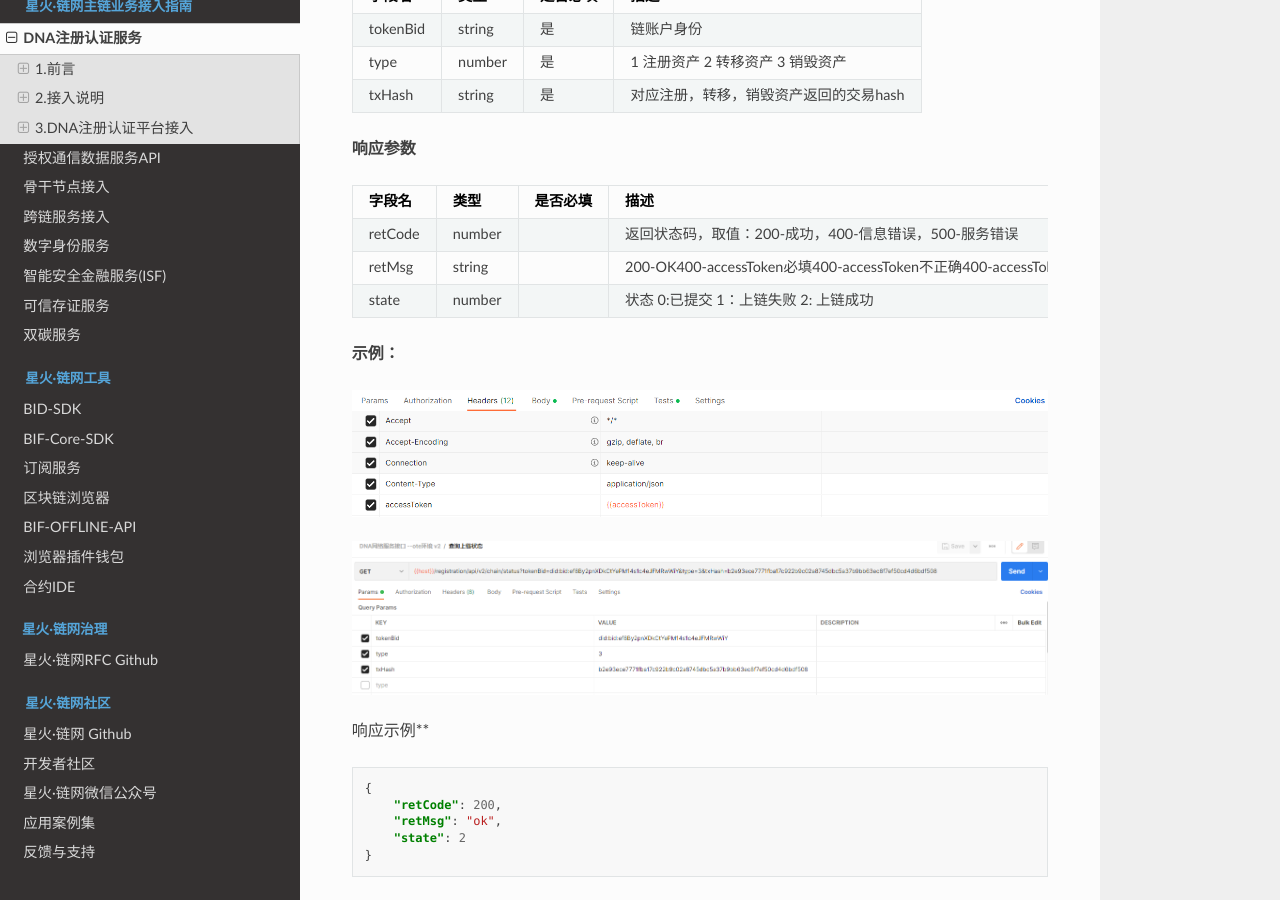
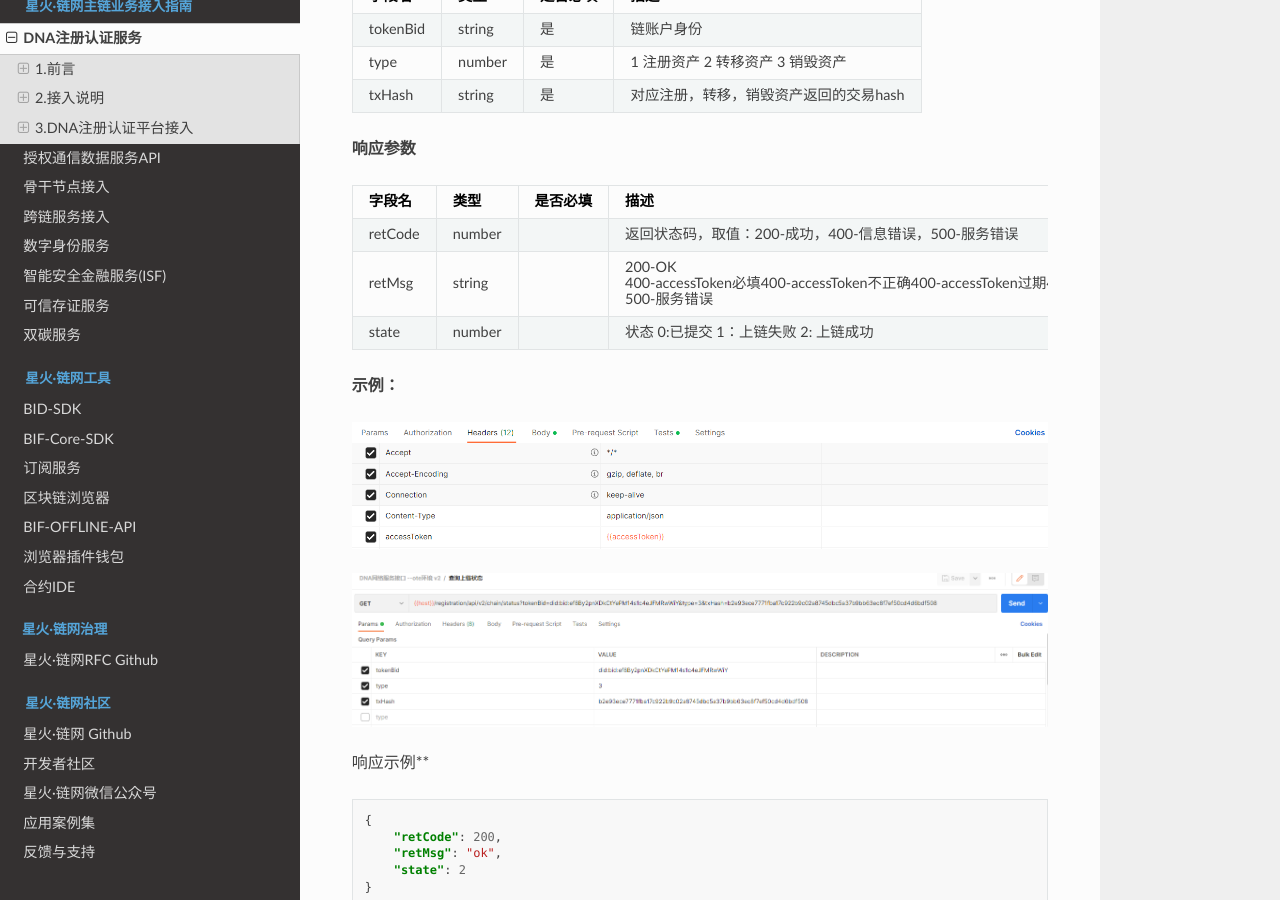
Before and after one commit to caict-4iot-dev/bif-doc, a Sphinx documentation site: the page built from docs/source/business/dna.md, in a window 1280 px wide and 900 px high, scrolled down 34054 px. Built offline with Sphinx 7.4.7 and the Read the Docs theme 2.0.0, drawn with Linux system fonts in a browser that asks for light colours.

Commit message:
add file

```diff
--- a/docs/source/business/dna.md
+++ b/docs/source/business/dna.md
@@ -1211,7 +1211,7 @@ https://{url}/registration/api/v2/chain/status
 | **字段名** | **类型** | **是否必填** | **描述**                                                     |
 | ---------- | -------- | ------------ | ------------------------------------------------------------ |
 | retCode    | number   |              | 返回状态码，取值：200-成功，400-信息错误，500-服务错误       |
-| retMsg     | string   |              | 200-OK400-accessToken必填400-accessToken不正确400-accessToken过期400-请检查请求参数,请求参数不能为空字符串400-tokenBid不存在400-无效的type400-hash或该tokenid对应的type操作不存在500-服务错误 |
+| retMsg     | string   |              | 200-OK<br/>400-accessToken必填400-accessToken不正确400-accessToken过期400-请检查请求参数,请求参数不能为空字符串400-tokenBid不存在400-无效的type400-hash或该tokenid对应的type操作不存在<br/>500-服务错误 |
 | state      | number   |              | 状态 0:已提交 1：上链失败 2: 上链成功                        |
 
 **示例：**
```
